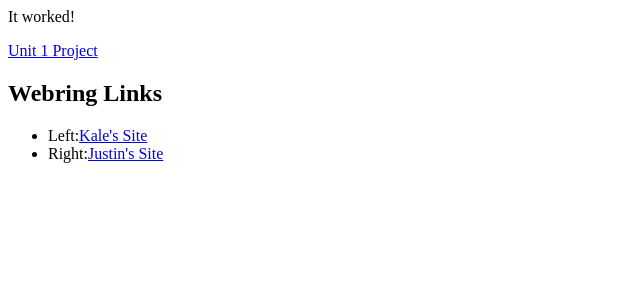
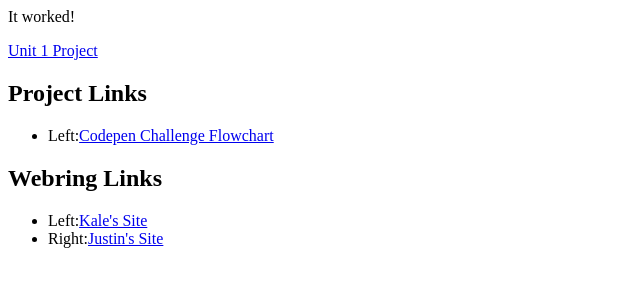
Before and after one commit to bajuba/bajuba.github.io, a plain HTML site: page github_site/index.html in a window 1280 px wide. Shown: the whole page, without its empty margins (0-640 px from the left). Drawn offline with Linux system fonts and the light colour scheme.

Commit message:
added link to the new project

```diff
--- a/github_site/index.html
+++ b/github_site/index.html
@@ -1,6 +1,12 @@
 <p> It worked! </p>
 
 <a href="unit1"> Unit 1 Project </a>
+
+<h2> Project Links </h2>
+<ul>
+	<li>Left:<a href="codepen_challenge_flowchart">Codepen Challenge Flowchart</a></li>
+
+</ul>
 
 <h2> Webring Links </h2>
 <ul>
```
